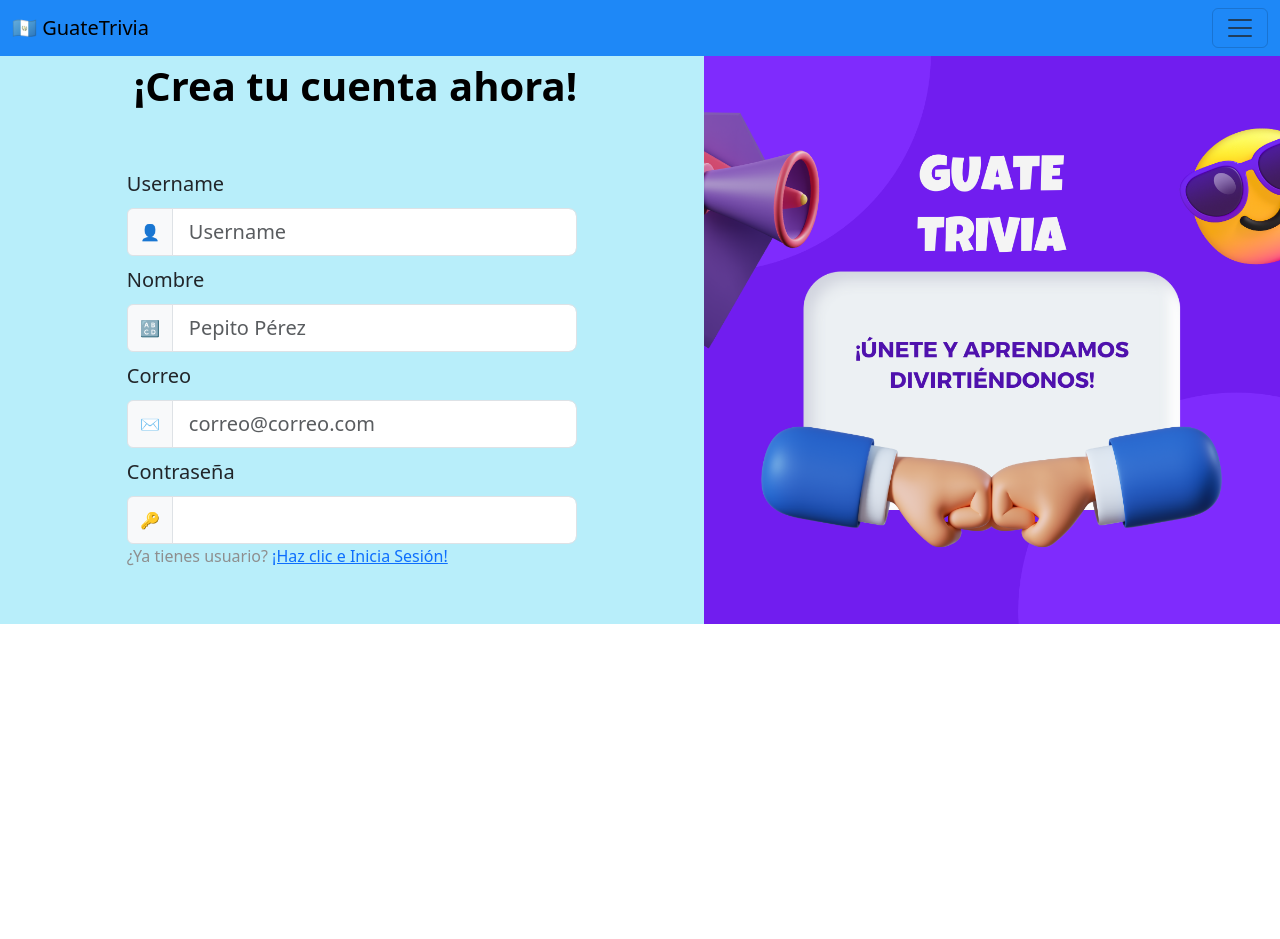
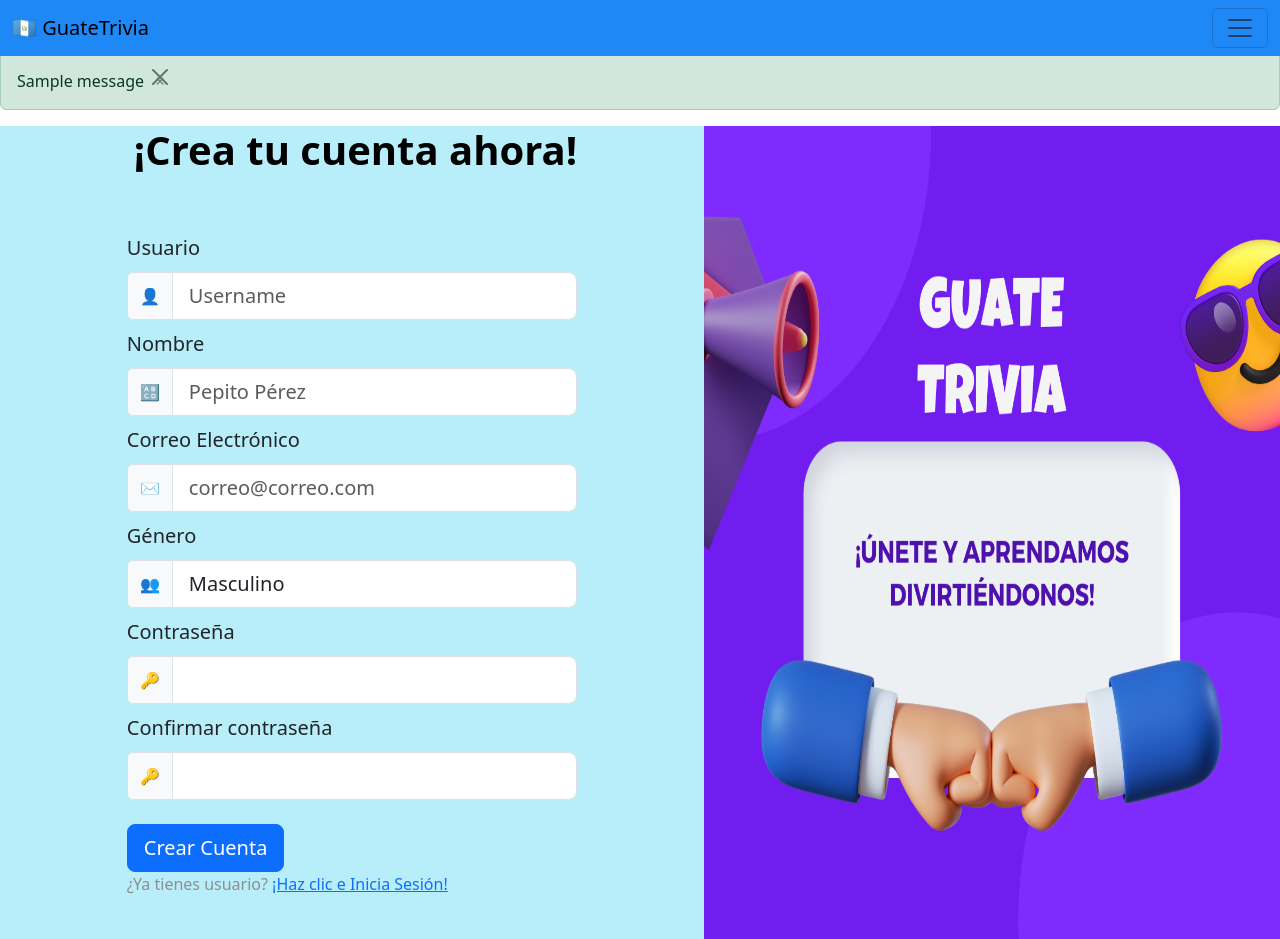
Before and after one commit to ZarakiLancelot/guatetrivia, a Flask app: page /register in a window 1280 px wide. Before the commit the page ends 624 px from the top, so only its background shows below. Run offline with Flask 3, Linux system fonts and the light colour scheme; one stand-in notice (Sample message) is shown.

Commit message:
registro implementado

```diff
--- a/trivia/__init__.py
+++ b/trivia/__init__.py
@@ -1,11 +1,15 @@
 from flask import Flask
 from flask_sqlalchemy import SQLAlchemy
+from flask_bcrypt import Bcrypt
+from flask_login import LoginManager
 
 app = Flask(__name__)
 app.config['SQLALCHEMY_DATABASE_URI'] = 'sqlite:///guatetrivia.db'
 app.config['SQLALCHEMY_TRACK_MODIFICATIONS'] = False
 app.config['SECRET_KEY'] = 'df46a34613411bda580e017b'
 db = SQLAlchemy(app)
+bcrypt = Bcrypt(app)
+login_manager = LoginManager(app)
 
 
 def create_db():
--- a/trivia/forms.py
+++ b/trivia/forms.py
@@ -1,14 +1,38 @@
 from flask_wtf import FlaskForm
-from wtforms import StringField, PasswordField, SubmitField, EmailField, SelectField
-from wtforms.validators import DataRequired, Length, Email, EqualTo
+from wtforms import StringField, PasswordField, SubmitField, EmailField, SelectField, DateField
+from wtforms.validators import DataRequired, Length, Email, EqualTo, ValidationError
+from trivia.models import User
 
 
 class RegisterForm(FlaskForm):
-    username = StringField(label='username')
-    nombre = StringField(label="nombre")
-    email = EmailField(label='email')
-    password = PasswordField(label='password', validators=[DataRequired(),
-                                                           EqualTo('confirm_password', message='Passwords must match')])
-    confirm_password = PasswordField(label='confirm password', validators=[DataRequired()])
-    gender = SelectField('Gender', choices=[('male', 'Male'), ('female', 'Female')], validators=[DataRequired()])
-    submit = SubmitField(label='submit')
+    @staticmethod
+    def validate_username(self, username_to_check):
+        user = User.query.filter_by(username=username_to_check.data).first()
+        if user:
+            raise ValidationError('El nombre de usuario ya existe, por favor intenta con otro nombre de usuario')
+
+    @staticmethod
+    def validate_email(self, email_to_check):
+        email = User.query.filter_by(email=email_to_check.data).first()
+        if email:
+            raise ValidationError('El correo electrónico ya existe, por favor intenta con otro correo electrónico')
+
+    username = StringField(label='Usuario', validators=[Length(min=5, max=20), DataRequired()])
+    nombre = StringField(label="Nombre", validators=[DataRequired()])
+    email = EmailField(label='Correo Electrónico', validators=[DataRequired(), Email()])
+    password = PasswordField(label='Contraseña',
+                             validators=[DataRequired(), Length(min=6)])
+    confirm_password = PasswordField(label='Confirmar contraseña',
+                                     validators=[DataRequired(),
+                                                 EqualTo('password', message='Las contraseñas deben de ser iguales')
+                                                 ])
+    genero = SelectField('Género', choices=[('masculino', 'Masculino'), ('femenino', 'Femenino')],
+                         validators=[DataRequired()])
+    fecha_nacimiento = DateField(label="Fecha de Nacimiento")
+    submit = SubmitField(label='Crear Cuenta')
+
+
+class LoginForm(FlaskForm):
+    username = StringField(label="Usuario", validators=[DataRequired()])
+    password = PasswordField(label="Contraseña", validators=[DataRequired()])
+    submit = SubmitField(label="Iniciar Sesión")
--- a/trivia/routes.py
+++ b/trivia/routes.py
@@ -1,6 +1,9 @@
 from trivia import app
-from flask import render_template
-from trivia.forms import RegisterForm
+from flask import render_template, redirect, url_for, flash, get_flashed_messages
+from trivia.forms import RegisterForm, LoginForm
+from trivia.models import User
+from trivia import db
+from flask_login import login_user
 
 
 @app.route('/')
@@ -8,12 +11,38 @@ def home_page():
     return render_template('home.html')
 
 
-@app.route('/login')
-def login():
-    return render_template('login.html')
+@app.route('/register', methods=['GET', 'POST'])
+def register():
+    form = RegisterForm()
+    if form.validate_on_submit():
+        user_to_create = User(username=form.username.data,
+                              nombre=form.nombre.data,
+                              email=form.email.data,
+                              genero=form.genero.data,
+                              password=form.password.data)
+        db.session.add(user_to_create)
+        db.session.commit()
+        return redirect(url_for('login'))
+    if form.errors != {}:
+        for err_msg in form.errors.values():
+            print(f'Hay errores al crear el usuario: {err_msg}')
+            flash(f'Hay errores al crear el usuario: {err_msg}', category='danger')
+
+    return render_template('register.html', form=form)
 
 
-@app.route('/register')
-def register():
-    form = RegisterForm()
-    return render_template('/register.html', form=form)
+@app.route('/login', methods=['GET', 'POST'])
+def login():
+    form = LoginForm()
+    if form.validate_on_submit():
+        attempted_user = User.query.filter_by(username=form.username.data).first()
+        print(attempted_user)
+        if attempted_user and attempted_user.check_password_correction(attempted_password=form.password.data):
+            login_user(attempted_user)
+            flash(f'¡Éxito! Has iniciado sesión como {attempted_user.username}', category="success")
+            return redirect(url_for('home_page'))
+        else:
+            flash(f'El usuario y/o contraseña ingresados no concuerdan con ninguno registrado en el sistema,'
+                  f'por favor intenta de nuevo', category="danger")
+
+    return render_template('login.html', form=form)
--- a/trivia/templates/base.html
+++ b/trivia/templates/base.html
@@ -40,6 +40,19 @@
     </nav>
 
     <br><br>
+    {% with messages = get_flashed_messages(with_categories=true) %}
+      {% if messages %}
+        {% for category, message in messages %}
+          <div class="alert alert-{{ category }}">
+            {{ message }}
+            <button type="button" class="m1-2 mb-1 btn-close" data-bs-dismiss="alert" aria-label="Close">
+              <span aria-hidden="true">&times;</span>
+            </button>
+          </div>
+        {% endfor %}
+      {% endif %}
+    {% endwith %}
+
     {% block content %}
     {% endblock %}
     <script src="https://cdn.jsdelivr.net/npm/bootstrap@5.3.2/dist/js/bootstrap.bundle.min.js" integrity="sha384-C6RzsynM9kWDrMNeT87bh95OGNyZPhcTNXj1NW7RuBCsyN/o0jlpcV8Qyq46cDfL" crossorigin="anonymous"></script>
--- a/trivia/templates/register.html
+++ b/trivia/templates/register.html
@@ -7,35 +7,57 @@
     <div class="login-main">
         <div class="login-form">
             <form method="POST">
+                {{ form.hidden_tag() }}
                 <div class="login-intro">
                     <h1>¡Crea tu cuenta ahora!</h1>
                 </div>
                 <div class="col-auto">
-                    <label class="col-form-label-lg">Username</label>
+                    {{ form.username.label( class="col-form-label-lg" ) }}
                     <div class="input-group">
                         <div class="input-group-text">👤</div>
-                        {{ form.username( type="text", class="form-control form-control-lg", placeholder="Username", id="inlineFormInputGroupUsername") }}
+                        {{ form.username( type="text", class="form-control form-control-lg", placeholder="Username", id="username") }}
                     </div>
                 </div>
                 <div class="col-auto">
-                    <label class="col-form-label-lg">Nombre</label>
+                    {{ form.nombre.label( class="col-form-label-lg" ) }}
                     <div class="input-group">
                         <div class="input-group-text">🔠</div>
                         {{ form.nombre( type="text", class="form-control form-control-lg", placeholder="Pepito Pérez", id="nombre" ) }}
                     </div>
                 </div>
                 <div class="col-auto">
-                    <label class="col-form-label-lg">Correo</label>
+                    {{ form.email.label( class="col-form-label-lg" ) }}
                     <div class="input-group">
                         <div class="input-group-text">✉️</div>
                         {{ form.email( type="email", class="form-control form-control-lg", placeholder="correo@correo.com", id="email" ) }}
                     </div>
                 </div>
                 <div class="col-auto">
-                    <label class="col-form-label-lg">Contraseña</label>
+                    {{ form.genero.label( class="col-form-label-lg" ) }}
+                    <div class="input-group">
+                        <div class="input-group-text">👥</div>
+                        {{ form.genero( class="form-control form-control-lg", id="genero" ) }}
+                    </div>
+                </div>
+                <div class="col-auto">
+                    {{ form.password.label( class="col-form-label-lg" ) }}
                     <div class="input-group">
                         <div class="input-group-text">🔑</div>
                         {{ form.password( type="password", class="form-control form-control-lg", id="password" ) }}
+                    </div>
+                </div>
+                <div class="col-auto">
+                    {{ form.confirm_password.label( class="col-form-label-lg" ) }}
+                    <div class="input-group">
+                        <div class="input-group-text">🔑</div>
+                        {{ form.confirm_password( type="password", class="form-control form-control-lg", id="confirm_password" ) }}
+                    </div>
+                </div>
+
+                <br>
+                <div class="col-auto">
+                    <div class="input-group">
+                        {{ form.submit( class="btn btn-lg btn-block btn-primary" ) }}
                     </div>
                 </div>
 
```
Also changed, not shown: trivia/models.py (+21 -3 lines), trivia/templates/login.html (+22 -1 lines), instance/guatetrivia.db.
